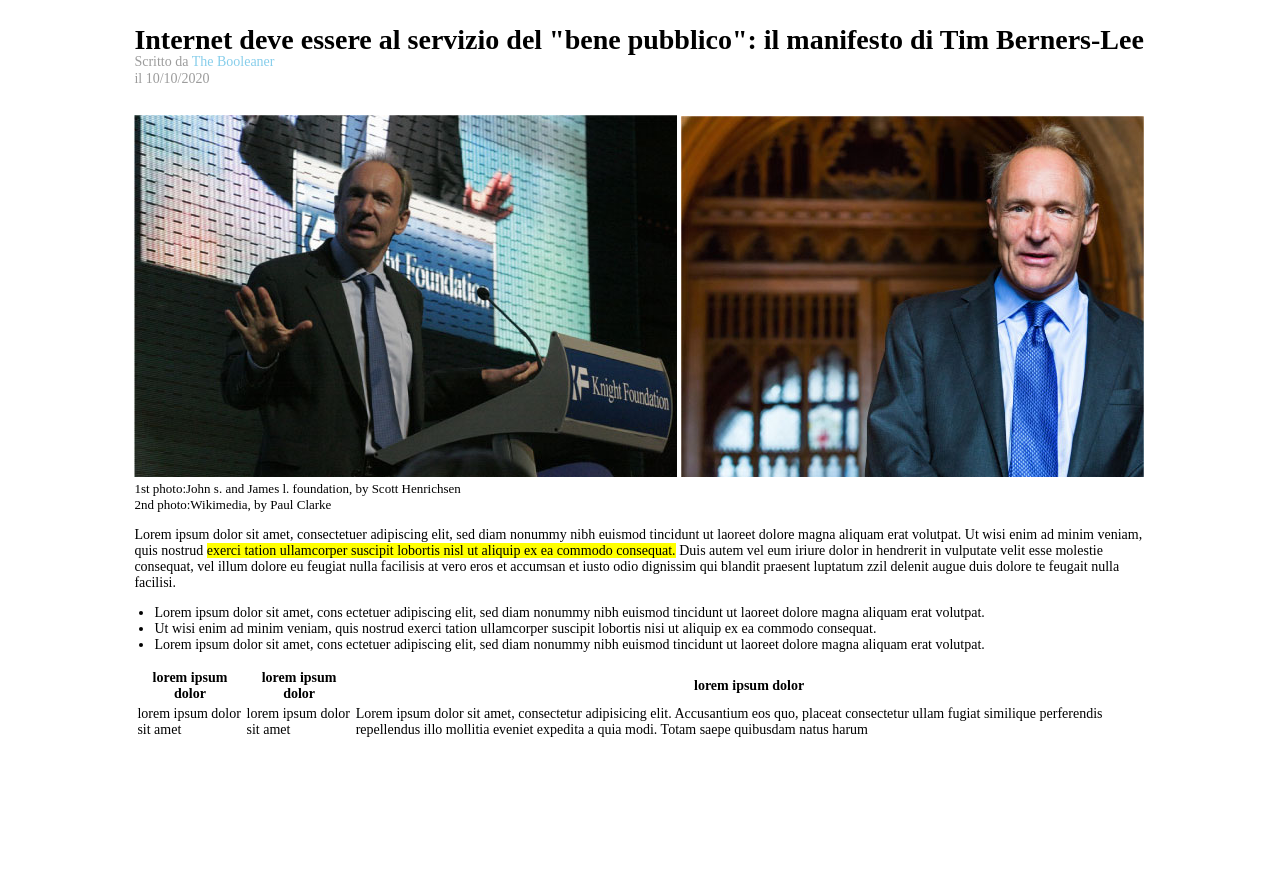
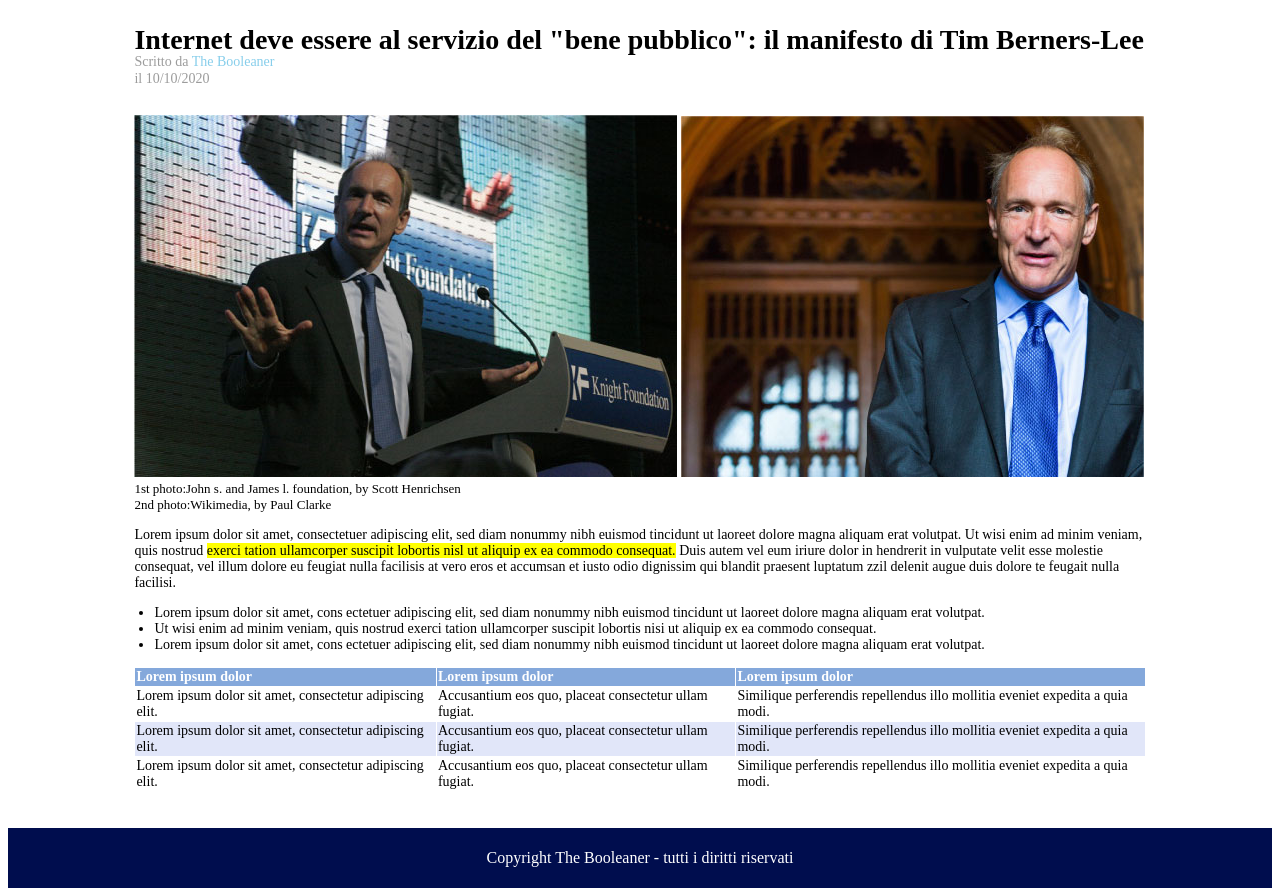
Before and after one commit to brizzaa/html-css-booleaner, a plain HTML site: page index.html in a window 1280 px wide. Shown: the part 128-1024 px from the top of the page. Before the commit the page ends 877 px from the top, so only its background shows below. Drawn offline with Linux system fonts and the light colour scheme.

Commit message:
feat: adding table and footer

```diff
--- a/index.html
+++ b/index.html
@@ -45,31 +45,35 @@
         </ul>
         <table>
             <thead>
-                <th>
-                    lorem ipsum dolor
-                </th>
-                <th>
-                    lorem ipsum dolor
-                </th>
-                <th>
-                    lorem ipsum dolor
-                </th>
+                <tr>
+                    <th>Lorem ipsum dolor</th>
+                    <th>Lorem ipsum dolor</th>
+                    <th>Lorem ipsum dolor</th>
+                </tr>
+            </thead>
             <tbody>
-                <td>
-                    lorem ipsum dolor sit amet
-                </td>
-                <td>
-                    lorem ipsum dolor sit amet
-                </td>
-                <td>
-                    Lorem ipsum dolor sit amet, consectetur adipisicing elit. Accusantium eos quo, placeat consectetur ullam fugiat similique perferendis repellendus illo mollitia eveniet expedita a quia modi. Totam saepe quibusdam natus harum
-                </td>
+                <tr>
+                    <td>Lorem ipsum dolor sit amet, consectetur adipiscing elit.</td>
+                    <td>Accusantium eos quo, placeat consectetur ullam fugiat.</td>
+                    <td>Similique perferendis repellendus illo mollitia eveniet expedita a quia modi.</td>
+                </tr>
+                <tr>
+                    <td>Lorem ipsum dolor sit amet, consectetur adipiscing elit.</td>
+                    <td>Accusantium eos quo, placeat consectetur ullam fugiat.</td>
+                    <td>Similique perferendis repellendus illo mollitia eveniet expedita a quia modi.</td>
+                </tr>
+                <tr>
+                    <td>Lorem ipsum dolor sit amet, consectetur adipiscing elit.</td>
+                    <td>Accusantium eos quo, placeat consectetur ullam fugiat.</td>
+                    <td>Similique perferendis repellendus illo mollitia eveniet expedita a quia modi.</td>
+                </tr>
             </tbody>
-            </thead>
         </table>
     </main>
+    <br>
+    <br>
     <footer>
-
+        <p>Copyright The Booleaner - tutti i diritti riservati</p>
     </footer>
 </body>
 
--- a/styles.css
+++ b/styles.css
@@ -37,6 +37,36 @@ ul{
   position: relative;
   left: -20px;
 }
-table{
+table {
+    width: 100%;
+    border-collapse: collapse;
+    text-align: left;
+}
+
+thead {
+    background-color: rgb(132, 168, 219);
+    color: white;
+}
+
+thead th {
+    border: 1px solid white;
+}
+
+tbody tr:nth-child(even) {
+    background-color: rgb(225, 230, 249);
+}
+
+tbody tr:nth-child(odd) {
+    background-color: white;
+}
+
+tbody td {
+    border: 1px solid white;
+}
+footer{
+    padding: 5px;
+    background-color: rgb(0, 13, 78);
+    text-align: center;
+    color: white;
 
 }
```
